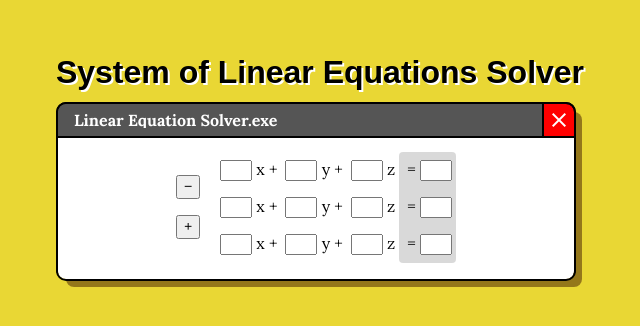
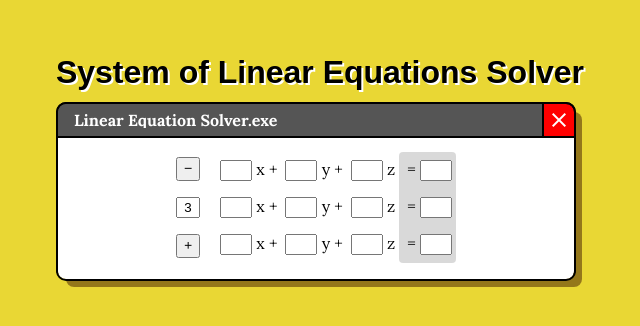
Before and after one commit to iBlueDust/linear-equations-solver, a SvelteKit app: page / in a window 1280 px wide. Shown: the part 236-562 px from the top of the page, without its empty margins (320-960 px from the left). Built offline with nearby package versions, Linux system fonts and the light colour scheme; a web font is replaced by a local one.

Commit message:
feat: add textfield to SizeAdjustButtons

```diff
--- a/src/components/Matrix.svelte
+++ b/src/components/Matrix.svelte
@@ -2,14 +2,24 @@
   import SizeAdjustButtons from '@/components/SizeAdjustButtons.svelte'
 
   const commonVariables = ['x', 'y', 'z']
+
+  const MIN_SIZE = 2
+  const MAX_SIZE = 15
   let size = 3
+
+  const clamp = (value: number, min: number, max: number): number => {
+    // debugger
+    return Math.max(min, Math.min(value, max))
+  }
 </script>
 
 <div class="matrix">
   <SizeAdjustButtons
     column
-    on:add={() => void size++}
-    on:remove={() => void size--}
+    value={size}
+    on:add={() => (size = Math.min(size + 1, MAX_SIZE))}
+    on:remove={() => (size = Math.max(size - 1, MIN_SIZE))}
+    on:change={({ detail }) => (size = clamp(detail.value, MIN_SIZE, MAX_SIZE))}
   />
   <table>
     {#each Array(size) as _, i}
@@ -65,13 +75,6 @@
 
       input {
         width: 32px;
-        appearance: textfield;
-
-        &::-webkit-outer-spin-button,
-        &::-webkit-inner-spin-button {
-          -webkit-appearance: none;
-          margin: 0;
-        }
       }
     }
 
--- a/src/components/SizeAdjustButtons.svelte
+++ b/src/components/SizeAdjustButtons.svelte
@@ -4,23 +4,43 @@
   export let row = false
   export let column = false
 
+  export let value: number
+
   const dispatch = createEventDispatcher<{
+    change: { value: number }
     add: Event
     remove: Event
   }>()
+
+  const onAdd = (event: Event) => dispatch('add', event)
+  const onRemove = (event: Event) => dispatch('remove', event)
+
+  const onChange = () => {
+    // debugger
+    dispatch('change', { value })
+  }
 </script>
 
-<div class="size-adjust-buttons" class:row class:column>
-  <button on:click={(event) => dispatch('remove', event)}>
+<form
+  class="size-adjust-buttons"
+  class:row
+  class:column
+  on:submit|preventDefault={onChange}
+>
+  <button type="button" on:click={onRemove}>
     <span class="material-symbols-outlined">remove</span>
   </button>
-	<slot />
-  <button on:click={(event) => dispatch('add', event)}>
+
+  <input type="number" name="size-adjust" bind:value on:blur={onChange} />
+
+  <button type="button" on:click={onAdd}>
     <span class="material-symbols-outlined">add</span>
   </button>
-</div>
+</form>
 
 <style lang="scss">
+  $size: 24px;
+
   .size-adjust-buttons {
     display: inline-grid;
     gap: 16px;
@@ -36,8 +56,6 @@
   }
 
   button {
-    $size: 24px;
-
     width: $size;
     height: $size;
     padding: 0;
@@ -54,4 +72,8 @@
       margin: auto;
     }
   }
+
+  input {
+    width: $size;
+  }
 </style>
--- a/static/global.css
+++ b/static/global.css
@@ -0,0 +1,10 @@
+input[type=number] {
+	appearance: textfield;
+	text-align: center;
+}
+
+input[type=number]::-webkit-outer-spin-button,
+input[type=number]::-webkit-inner-spin-button {
+	-webkit-appearance: none;
+	margin: 0;
+}
```
